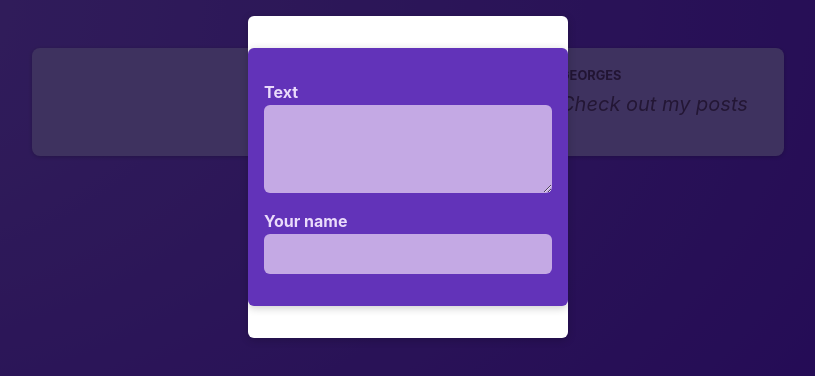
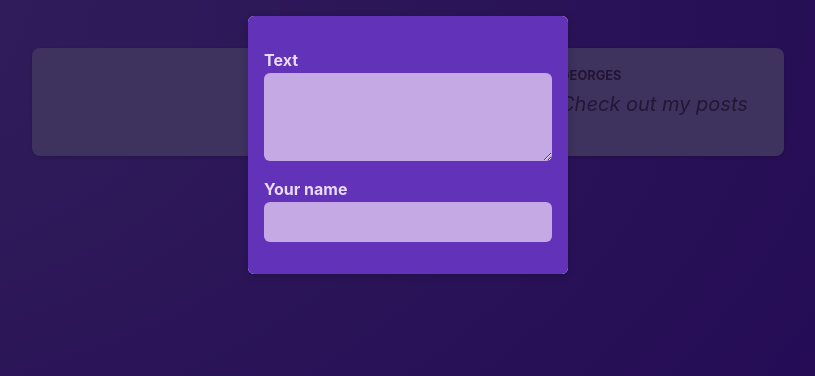
Before and after one commit to G3RGES/react-posts, a React (Vite) app: page / in a window 1280 px wide. Shown: the top 376 px of the page, without its empty margins (232-1047 px from the left). Built offline with nearby package versions, Linux system fonts and the light colour scheme.

Commit message:
Update NewPost.module.css

```diff
--- a/src/components/NewPost.module.css
+++ b/src/components/NewPost.module.css
@@ -2,9 +2,9 @@
   background-color: #6233b9;
   padding: 1rem;
   width: 20rem;
-  margin: 2rem auto;
+  /* margin: 2rem auto;
   border-radius: 6px;
-  box-shadow: 0 2px 8px rgba(0, 0, 0, 0.2);
+  box-shadow: 0 2px 8px rgba(0, 0, 0, 0.2); */
 }
 
 .form label {
```
